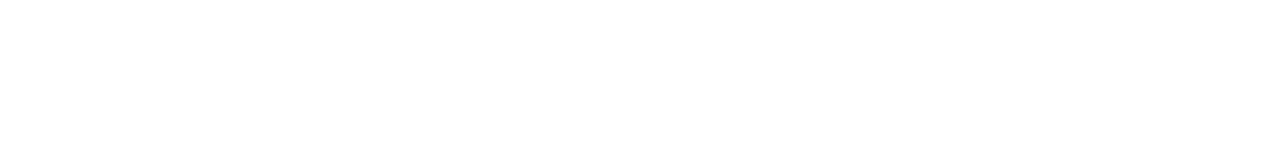
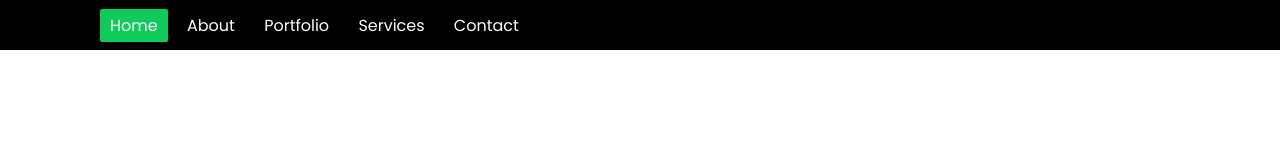
Before and after one commit to ZhannaKanal/animatedImageSlider, a plain HTML site: page index.html in a window 1280 px wide. Drawn offline with Linux system fonts and the light colour scheme.

Commit message:
added images and header

```diff
--- a/index.html
+++ b/index.html
@@ -1,13 +1,27 @@
 <!DOCTYPE html>
 <html lang="en">
-<head>
-    <meta charset="UTF-8">
-    <meta name="viewport" content="width=device-width, initial-scale=1.0">
-    <title>Responsive and Automatic Changeable Animated Image Slider using HTML CSS and JavaScript | Carousel</title>
-    <link rel="stylesheet" href="style.css">
+  <head>
+    <meta charset="UTF-8" />
+    <meta name="viewport" content="width=device-width, initial-scale=1.0" />
+    <title>
+      Responsive and Automatic Changeable Animated Image Slider using HTML CSS
+      and JavaScript | Carousel
+    </title>
+    <link rel="stylesheet" href="style.css" />
+  </head>
+  <body>
+    <header>
+      <nav>
+        <a href="" class="active">Home</a>
+        <a href="">About</a>
+        <a href="">Portfolio</a>
+        <a href="">Services</a>
+        <a href="">Contact</a>
+      </nav>
+    </header>
+
+
+
     <script src="script.js"></script>
-</head>
-<body>
-
-</body>
+  </body>
 </html>
--- a/style.css
+++ b/style.css
@@ -0,0 +1,34 @@
+@import url('https://fonts.googleapis.com/css2?family=Great+Vibes&family=Montserrat:ital,wght@0,100..900;1,100..900&family=Poppins:ital,wght@0,100;0,200;0,300;0,400;0,500;0,600;0,700;0,800;0,900;1,100;1,200;1,300;1,400;1,500;1,600;1,700;1,800;1,900&display=swap');
+*{
+    margin: 0;
+    padding: 0;
+    box-sizing: border-box;
+    font-family: 'Poppins', sans-serif;
+}
+header{
+    width: 100%;
+    max-width: 100%;
+    padding-left: 100px;
+    height: 50px;
+    display: flex;
+    align-items: center;
+    position: relative;
+    z-index: 1000;
+    background: #000;
+}
+header nav a{
+    color: #fff;
+    margin-right: 5px;
+    padding: 5px 10px;
+    font-size: 16px;
+    transition: 0.2s;
+    text-decoration: none;
+}
+a.active{
+    background: #14ff72cb;
+    border-radius: 2px;
+}
+a:hover{
+    background: #14ff72cb;
+    border-radius: 2px;
+}
```
Also changed, not shown: images/butterfly1.jpeg (added), images/butterfly2.jpg (added), images/eagel1.jpg (added), images/eagel3.jpg (added), images/heron.jpeg (added), images/kingfirser2.jpeg (added), images/owl1.jpg (added), images/owl2.jpg (added), images/parrot1.jpg (added), images/parrot2.jpg (added), 2 other files.
